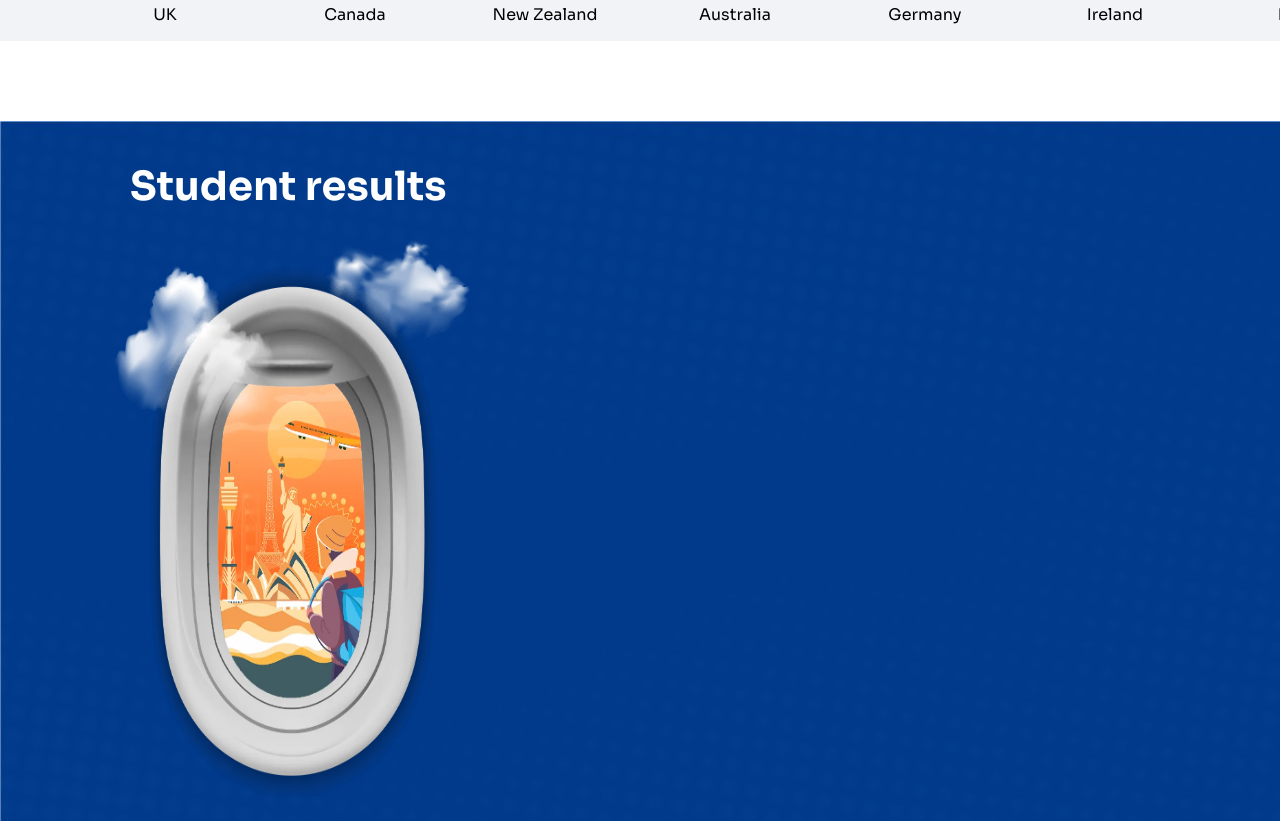
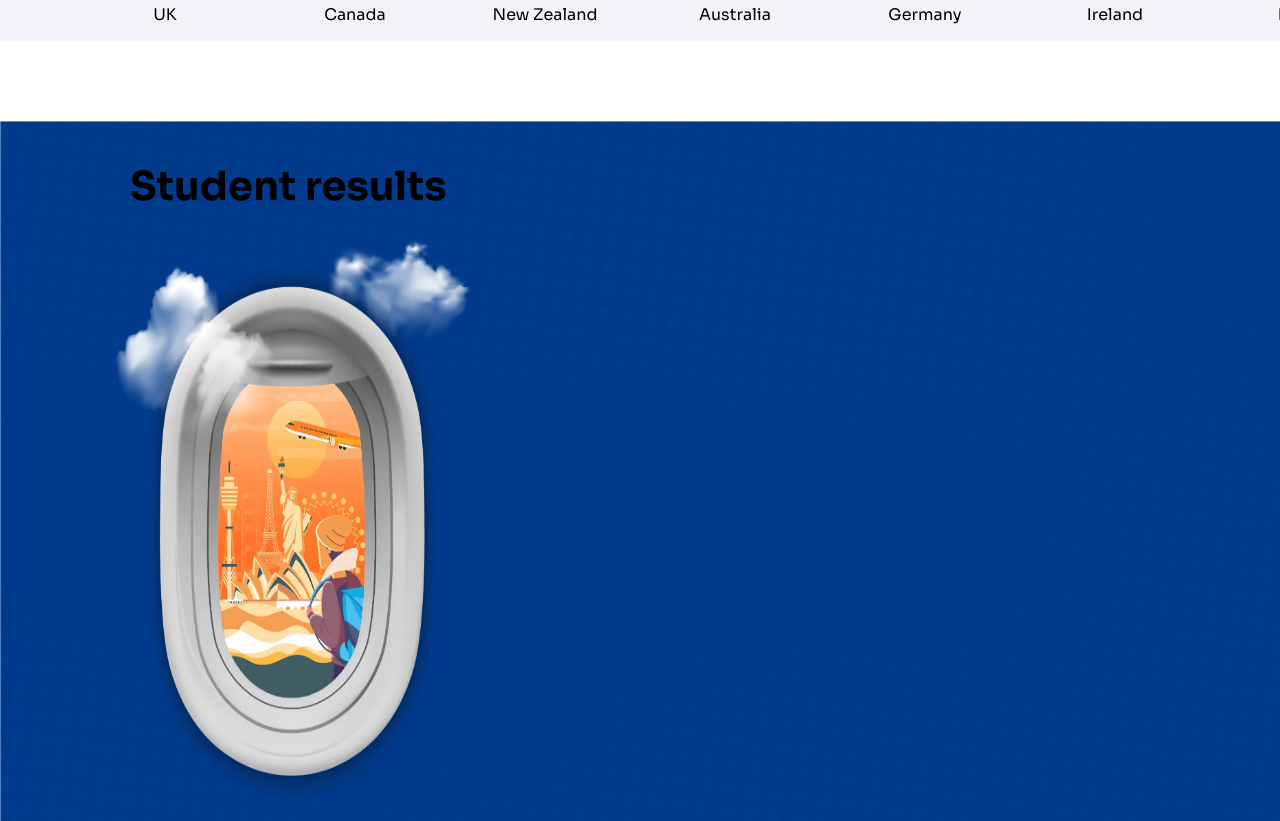
Before and after one commit to shuhaib-ahmed28/walk-international-, a React (Create React App) app: page / in a window 1280 px wide. Shown: the part 2580-3401 px from the top of the page. Built offline with nearby package versions, Linux system fonts and the light colour scheme.

Commit message:
initial commit

```diff
--- a/src/App.css
+++ b/src/App.css
@@ -244,7 +244,7 @@ select{
     padding: 0 100px;
 }
 .resulthead{
-    color: #fff;
+    color: black;
     font-size: 40px;
     padding: 40px 130px 0  ;
 }
```
